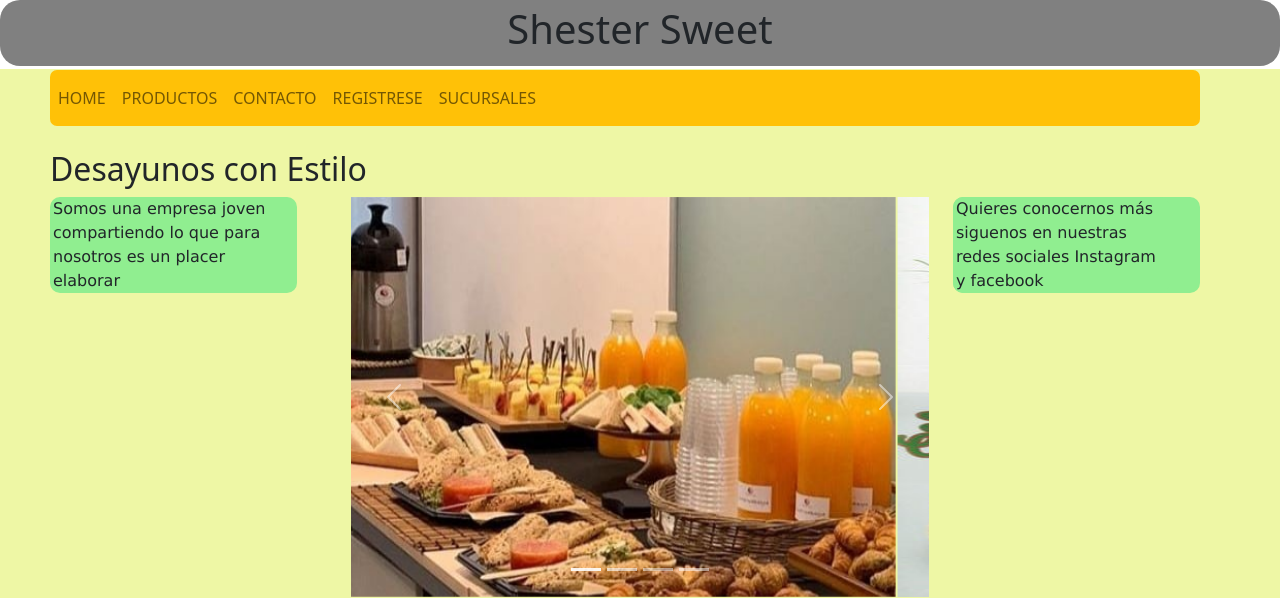
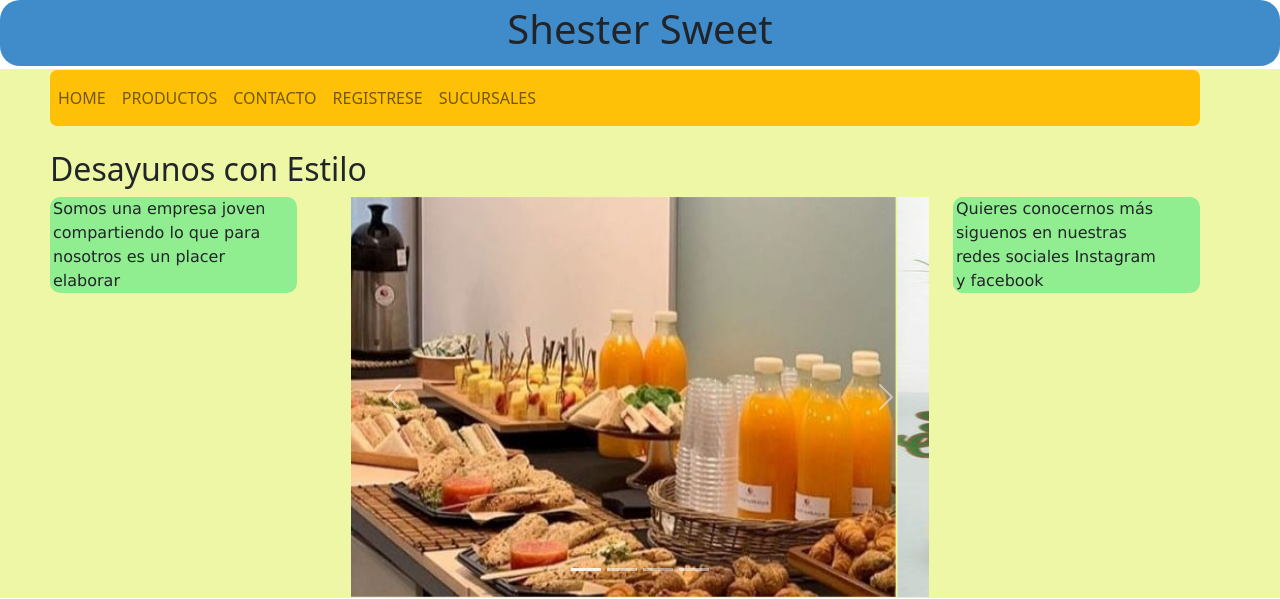
Before and after one commit to farfanfa/firstweb, a plain HTML site: page index.html in a window 1280 px wide. Shown: the top 599 px of the page. Drawn offline with nearby package versions, Linux system fonts and the light colour scheme.

Commit message:
Update estilos.css

```diff
--- a/CSS/estilos.css
+++ b/CSS/estilos.css
@@ -2,7 +2,7 @@
 
 
 header{
-        background-color: gray;
+        background-color: rgb(64, 140, 202);
         text-align: center;
         padding: 5px;
         border-radius: 20px;
```
